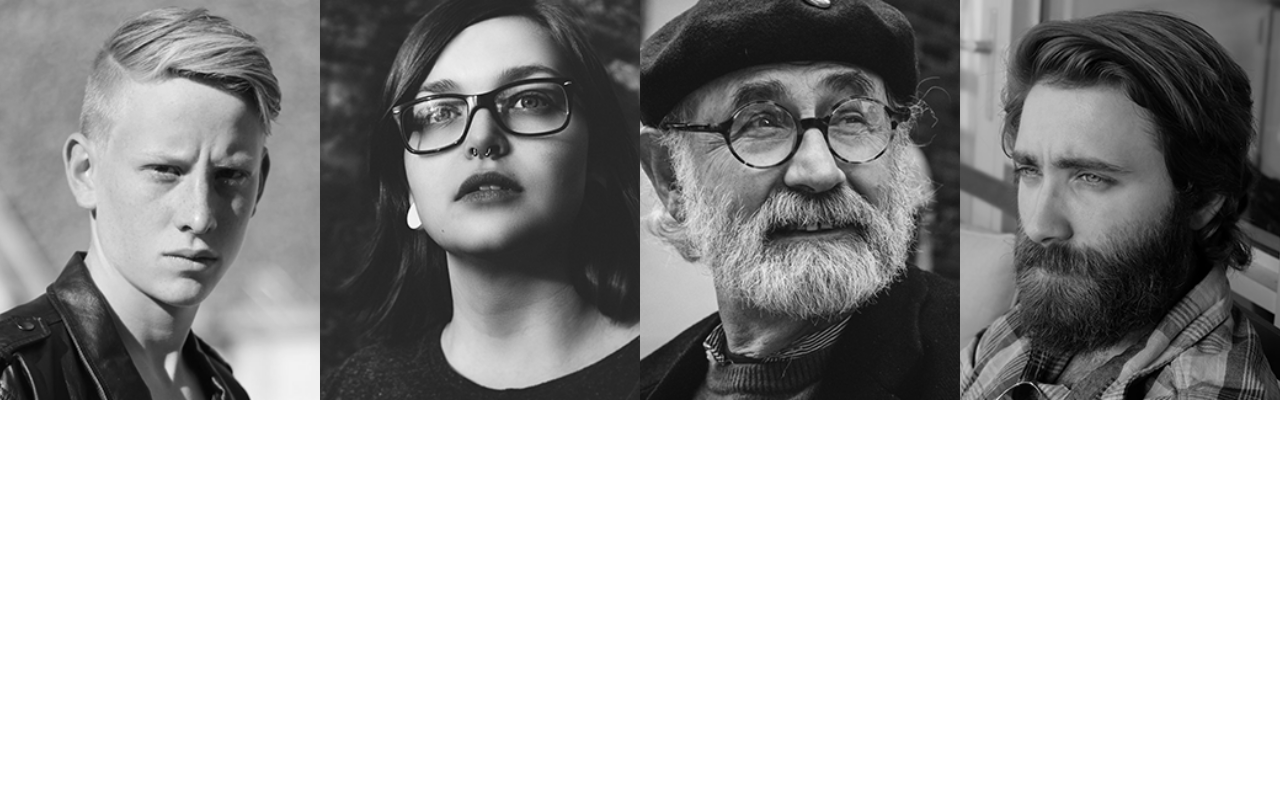
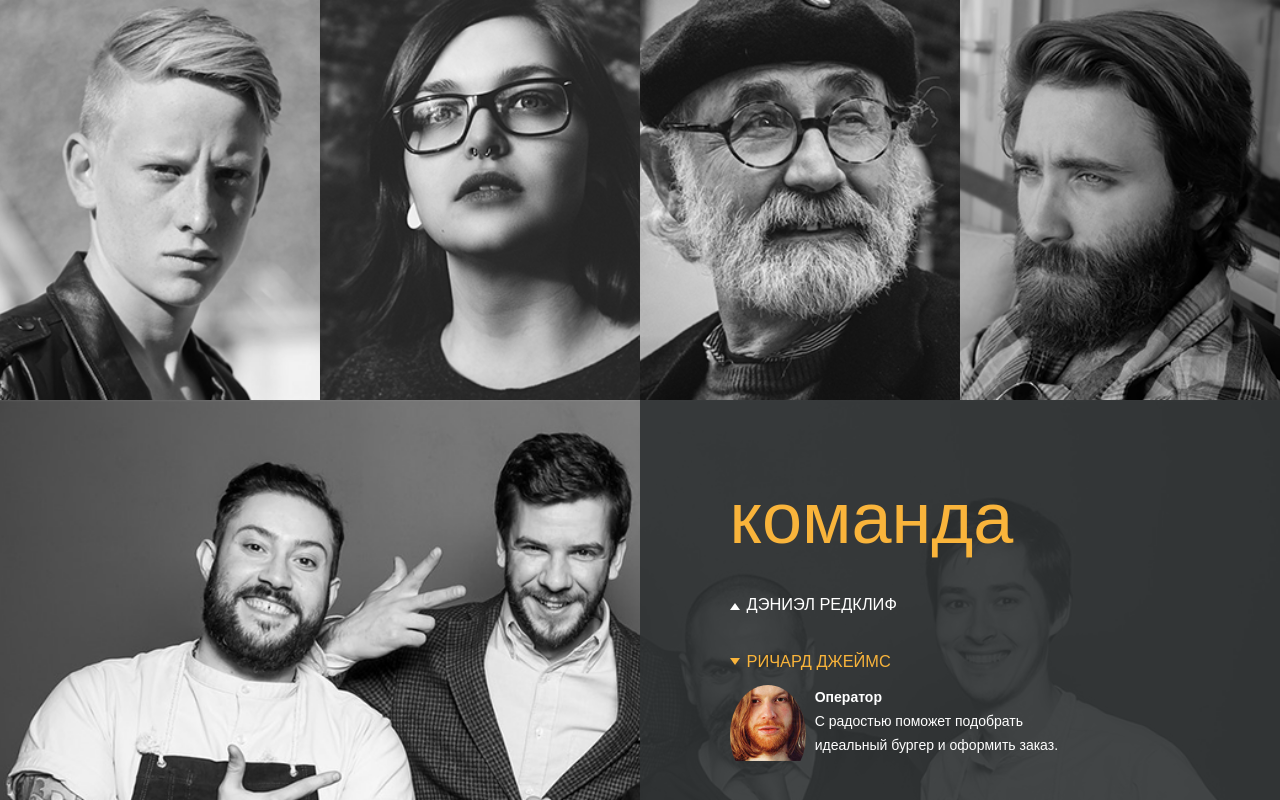
Before and after one commit to Jeerihon/Burgers, a plain HTML site: page html/index.html in a window 1280 px wide. Shown: the part 2000-2800 px from the top of the page. Before the commit the page ends 2400 px from the top, so only its background shows below. Drawn offline with Linux system fonts and the light colour scheme; files whose address does not match are found by name; a web font is replaced by a local one.

Commit message:
first version of team section

```diff
--- a/css/base/_base.scss
+++ b/css/base/_base.scss
@@ -5,12 +5,18 @@ html, body {
   line-height: normal;
 }
 
+* {
+  box-sizing: border-box;
+}
 body {
-  box-sizing: border-box;
   font-family: 'Gotham Pro', Arial, sans-serif;
   -webkit-font-smoothing: antialiased;
   -moz-osx-font-smoothing: grayscale;
   cursor: default;
+}
+
+p {
+  margin: 0;
 }
 
 a {
--- /dev/null
+++ b/css/components/_accordeon.scss
@@ -0,0 +1,83 @@
+/* accordeon block */
+
+
+.accordeon-avatar {
+
+  &__wrap {
+    width: 100px;
+    height: 100px;
+    border-radius: 50%;
+    overflow: hidden;
+    margin-right: 1.9%;
+  }
+
+  &__img {
+    width: 100%;
+    height: auto;
+  }
+}
+
+.accordeon__item {
+    margin-bottom: 5%;
+}
+
+.accordeon {
+  &__head {
+    display: flex;
+    align-items: center;
+    cursor: pointer;
+    font-family: $Gagalin;
+    font-size: 14px;
+    line-height: 24px;
+    color: $white;
+    text-transform: uppercase;
+
+    &::before {
+      content: "";
+      display: block;
+      border: 5px solid transparent;
+      border-bottom: 7px solid $white;
+      margin-right: 1.6%;
+    }
+}
+
+  &__body {
+    display: flex;
+    height: 0;
+    overflow: hidden;
+    margin-top: 2.6%;
+  }
+}
+
+.accordeon__item--active {
+
+  .accordeon__head {
+    color: $yellow;
+
+    &::before {
+      border-top: 7px solid $yellow;
+      border-bottom: none;
+    }
+  }
+
+  .accordeon__body {
+    height: auto;
+  }
+}
+
+.accordeon__desc {
+  position: relative;
+  font-family: $Ubuntu;
+  font-size: 14px;
+  line-height: 24px;
+  color: $white;
+
+  span {
+    font-weight: bold;
+  }
+
+  p {
+    font-weight: 300;
+    width: 80%;
+  }
+}
--- a/css/components/_pagination.scss
+++ b/css/components/_pagination.scss
@@ -23,9 +23,9 @@
   &__link::before {
     width: 4px;
     height: 4px;
-    background-color: $white ;
+    background-color: $white;
+  }
 
-  }
   &__link--active::after {
   width: 14px;
   height: 14px;
--- a/css/components/_quality.scss
+++ b/css/components/_quality.scss
@@ -21,7 +21,6 @@
 
   &__text {
     width: 100%;
-    margin: 0;
     font-family: $Ubuntu;
     font-size: 14px;
     font-weight: 300;
--- a/css/components/_review-block.scss
+++ b/css/components/_review-block.scss
@@ -55,7 +55,6 @@
   &__text {
     height: 50%;
     padding-right: 8.2%;
-    margin: 0;
     font-family: $Ubuntu;
     line-height: 24px;
     overflow: hidden;
--- a/css/components/_title.scss
+++ b/css/components/_title.scss
@@ -4,4 +4,16 @@
 .title {
   font-size: 72px;
   font-family: $Gagalin;
+
+  &--yellow {
+    color: $yellow;
+  }
+
+  &--black {
+    color: $black;
+  }
+
+  &--white {
+    color: $white;
+  }
 }
--- a/css/components/module.scss
+++ b/css/components/module.scss
@@ -7,3 +7,4 @@
 @import 'arrow-scroll';
 @import 'quality';
 @import 'review-block';
+@import 'accordeon';
--- a/css/layout/_hero.scss
+++ b/css/layout/_hero.scss
@@ -34,12 +34,6 @@
 
 
 .hero__description {
-
-  .title {
-    color: $yellow;
-    margin: 8px auto 22px;
-  }
-
   span {
     font-family: $Lifehack;
     color: $white;
@@ -49,3 +43,7 @@
     display: block;
   }
 }
+
+.hero__title {
+    margin: 8px auto 22px;
+}
--- a/css/layout/_qualities.scss
+++ b/css/layout/_qualities.scss
@@ -9,13 +9,11 @@
     justify-content: center;
   }
 
-  .title {
-    margin-bottom: 60px;
-  }
-
   &-main {
     @include mix-flex ($jc: space-around, $ai: baseline);
   }
+}
 
-
+.qualities__title {
+    margin-bottom: 60px;
 }
--- /dev/null
+++ b/css/layout/_team.scss
@@ -0,0 +1,20 @@
+/* team section */
+
+.team {
+  display: flex;
+  justify-content: flex-end;
+  background: url('/images/team-bg.png') center center/ cover no-repeat;
+}
+
+.team__block {
+  box-sizing: border-box;
+  display: flex;
+  flex-direction: column;
+  width: 50%;
+  background: rgba($black, .9);
+  padding: 6% 9% 6% 7%;
+}
+
+.team__title {
+  margin-bottom: 4%;
+}
--- a/css/layout/module.scss
+++ b/css/layout/module.scss
@@ -2,3 +2,4 @@
 @import 'header';
 @import 'qualities';
 @import 'reviews';
+@import 'team';
--- a/html/index.html
+++ b/html/index.html
@@ -78,7 +78,7 @@
             <img class="main-burger__img" src="/images/steam-282-29.png" alt="burger">
           </div>
           <ul class="hero__description">
-            <h1 class="title">мы делаем</h1>
+            <h1 class="title title--yellow hero__title">мы делаем</h1>
             <span>натуральные бургеры</span>
           </ul>
         </div>
@@ -92,15 +92,15 @@
     <!-- qualities section -->
     <section class="qualities section">
       <div class="container">
-        <h2 class="title">мы лучшие</h2>
+        <h2 class="title title--black qualities__title">мы лучшие</h2>
         <div class="qualities-main">
           <article class="quality">
             <div class="quality__img">
               <img class="quality__pic" src="/images/meat.png" alt="meat">
             </div>
-            <span class="quality__title">
+            <h3 class="quality__title">
               100% свежее мясо
-            </span>
+            </h3>
             <p class="quality__text">
               Драма представляет собой деструктивный цикл.
               Анапест представляет собой анапест.
@@ -111,9 +111,9 @@
             <div class="quality__img">
               <img class="quality__pic" src="/images/hand.png" alt="meat">
             </div>
-            <span class="quality__title">
+            <h3 class="quality__title">
               Ручная сборка
-            </span>
+            </h3>
             <p class="quality__text">
               Драма представляет собой деструктивный цикл.
               Анапест представляет собой анапест.
@@ -124,9 +124,9 @@
             <div class="quality__img">
               <img class="quality__pic" src="/images/natural.png" alt="meat">
             </div>
-            <span class="quality__title">
+            <h3 class="quality__title">
               Натуральные ингредиенты
-            </span>
+            </h3>
             <p class="quality__text">
               Драма представляет собой деструктивный цикл.
               Анапест представляет собой анапест.
@@ -291,13 +291,88 @@
       </article>
     </section>
     <!-- team section -->
-    <section class="team">
+    <section class="team section">
       <div class="team__block">
+        <h2 class="title title--yellow team__title">команда</h2>
         <div class="accordeon">
-
+          <ul class="accordeon__list">
+            <li class="accordeon__item">
+              <div class="accordeon__head">
+                <h3>Дэниэл Редклиф</h3>
+              </div>
+              <div class="accordeon__body">
+                <div class="accordeon-avatar__wrap">
+                  <img src="/images/team-avatar.png" alt="team avatar" class="accordeon-avatar__img">
+                </div>
+                <div class="accordeon__desc">
+                  <span>Оператор</span>
+                  <p>
+                    С радостью поможет подобрать
+                    идеальный бургер и оформить
+                    заказ.
+                  </p>
+                </div>
+              </div>
+            </li>
+            <li class="accordeon__item accordeon__item--active">
+              <div class="accordeon__head">
+                <h3>Ричард Джеймс</h3>
+              </div>
+              <div class="accordeon__body">
+                <div class="accordeon-avatar__wrap">
+                  <img src="/images/team-avatar.png" alt="team avatar" class="accordeon-avatar__img">
+                </div>
+                <div class="accordeon__desc">
+                  <span>Оператор</span>
+                  <p>
+                    С радостью поможет подобрать
+                    идеальный бургер и оформить
+                    заказ.
+                  </p>
+                </div>
+              </div>
+            </li>
+            <li class="accordeon__item">
+              <div class="accordeon__head">
+                <h3>Джейк Финн</h3>
+              </div>
+              <div class="accordeon__body">
+                <div class="accordeon-avatar__wrap">
+                  <img src="/images/team-avatar.png" alt="team avatar" class="accordeon-avatar__img">
+                </div>
+                <div class="accordeon__desc">
+                  <span>Оператор</span>
+                  <p>
+                    С радостью поможет подобрать
+                    идеальный бургер и оформить
+                    заказ.
+                  </p>
+                </div>
+              </div>
+            </li>
+            <li class="accordeon__item">
+              <div class="accordeon__head">
+                <h3>Николай Иванов</h3>
+              </div>
+              <div class="accordeon__body">
+                <div class="accordeon-avatar__wrap">
+                  <img src="/images/team-avatar.png" alt="team avatar" class="accordeon-avatar__img">
+                </div>
+                <div class="accordeon__desc">
+                  <span>Оператор</span>
+                  <p>
+                    С радостью поможет подобрать
+                    идеальный бургер и оформить
+                    заказ.
+                  </p>
+                </div>
+              </div>
+            </li>
+          </ul>
         </div>
       </div>
     </section>
+  </div>
   <!-- pagination -->
   <div class="pagination">
     <ul class="pagination__list">
@@ -327,7 +402,6 @@
       </li>
     </ul>
   </div>
-
 </body>
 
 </html>
```
Also changed, not shown: css/main.css, images/sbs-1255-x-2.svg (added), images/team-avatar.png (added), images/team-bg.png (added), 2 other files. Lines whose indentation alone changed are shown as unchanged.
